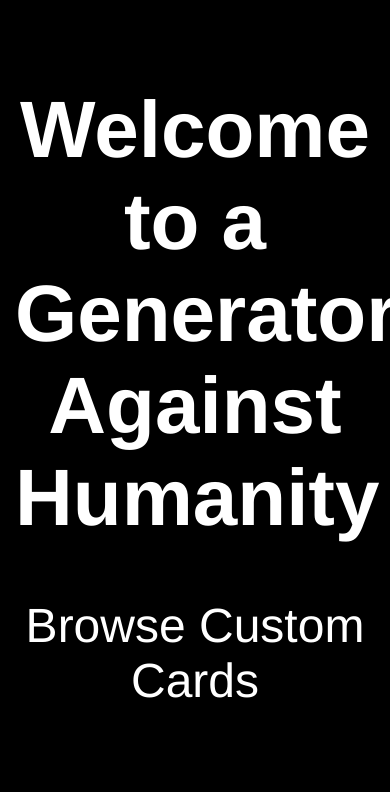
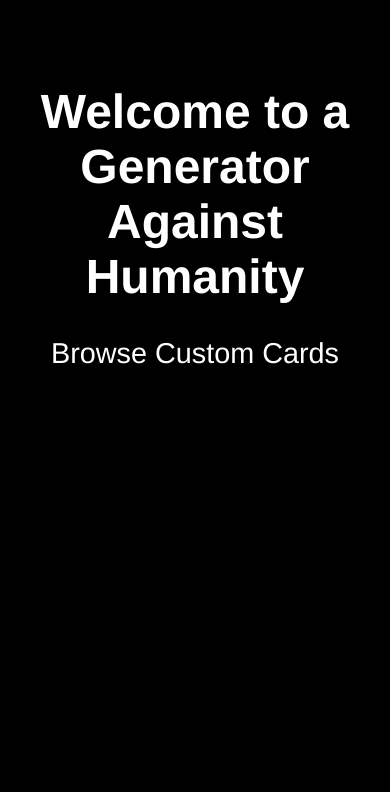
Before and after one commit to kaipeps/generator_against_humanity, a Flask app: page / in a window 390 px wide. Shown: the part 62-854 px from the top of the page. After the commit the page ends 426 px from the top, so only its background shows below. Run offline with Flask 3, Linux system fonts and the light colour scheme.

Commit message:
db_url updated for Render, minor CSS

```diff
--- a/db/db.py
+++ b/db/db.py
@@ -1,7 +1,7 @@
 import psycopg2
 import psycopg2.extras
 
-DB_URL = 'dbname=gah_db'
+DB_URL = 'postgres://gah_db_user:ULeYl2ZDZ9yHDij2Dda1YItLLZ16EYbO@dpg-chgun2bhp8u065rbmv40-a/gah_db'
 
 def sql(query, parameters=[]):
     connection = psycopg2.connect(DB_URL)
--- a/static/styles/welcome.css
+++ b/static/styles/welcome.css
@@ -6,3 +6,11 @@ main {
 #browse {
     font-size: 1.2em;
 }
+@media only screen and (max-width: 500px) {
+    main {
+        font-size: 1.5rem;
+    }
+    #browse {
+        font-size:1 em;
+    }
+}
```
